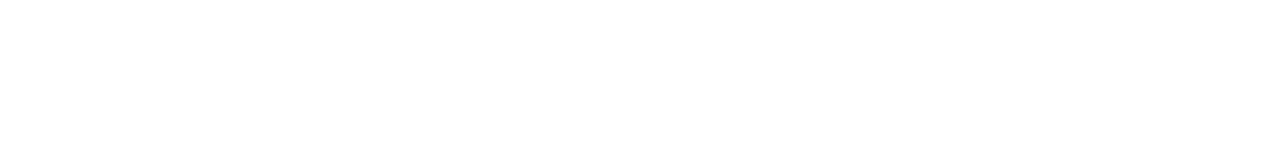
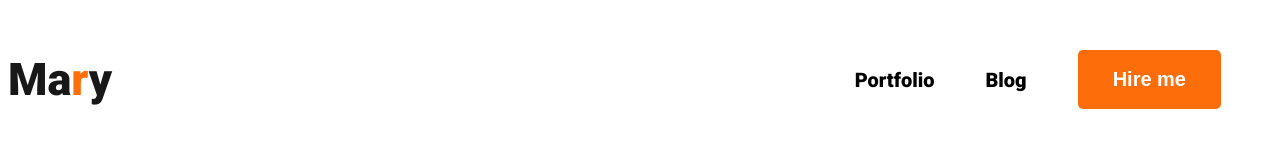
Before and after one commit to chamonsheikh121/developer-portfolio-site, a plain HTML site: page index.html in a window 1280 px wide. Drawn offline with Linux system fonts and the light colour scheme.

Commit message:
added nav

```diff
--- a/index.html
+++ b/index.html
@@ -4,9 +4,21 @@
     <meta charset="UTF-8">
     <meta name="viewport" content="width=device-width, initial-scale=1.0">
     <title>portfolio site</title>
+    <link rel="preconnect" href="https://fonts.googleapis.com">
+    <link rel="preconnect" href="https://fonts.gstatic.com" crossorigin>
+    <link href="https://fonts.googleapis.com/css2?family=Roboto:ital,wght@0,900;1,700&display=swap" rel="stylesheet">
+    <link rel="stylesheet" href="styles/portfolio.css">
 </head>
 <body>
     <header>
+        <nav>
+            <h3 class="logo">Ma<span class="r-color">r</span>y</h3>
+            <ul>
+                <li><a href="">Portfolio</a></li>
+                <li><a href="">Blog</a></li>
+                <li><button class="button-primary">Hire me</button></li>
+            </ul>
+        </nav>
 
     </header>
 
--- /dev/null
+++ b/styles/portfolio.css
@@ -0,0 +1,40 @@
+body{
+    font-family: 'Roboto', sans-serif;
+}
+nav{
+    display:flex;
+    align-items: center;
+    justify-content: space-between;
+}
+.logo{
+    color:#181818;
+    font-size: 45px;
+    font-style: normal;
+    font-weight: 800;
+    line-height: normal;
+}
+.r-color{
+    color:#FD6E0A;
+}
+nav > ul{
+    display: flex;
+    align-items: center;
+}
+nav li{
+    list-style: none;
+    margin-right: 51px;
+    font-size: 20px;
+}
+nav a{
+    text-decoration: none;
+    color: black;
+}
+.button-primary{
+    border-radius: 5px;
+    background-color:#FD6E0A;
+    border:none;
+    font-size: 20px;
+    font-weight: 700;
+    color: white;
+    padding: 18px 35px
+}
```
